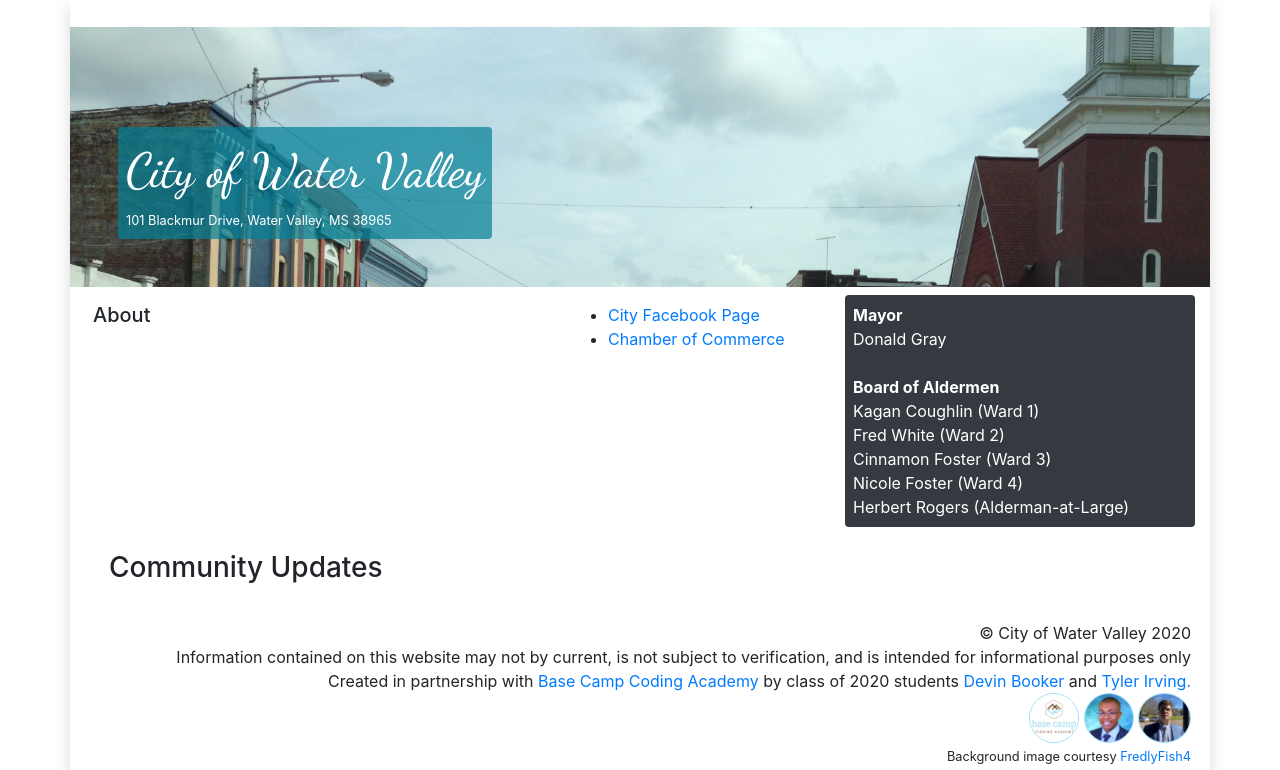
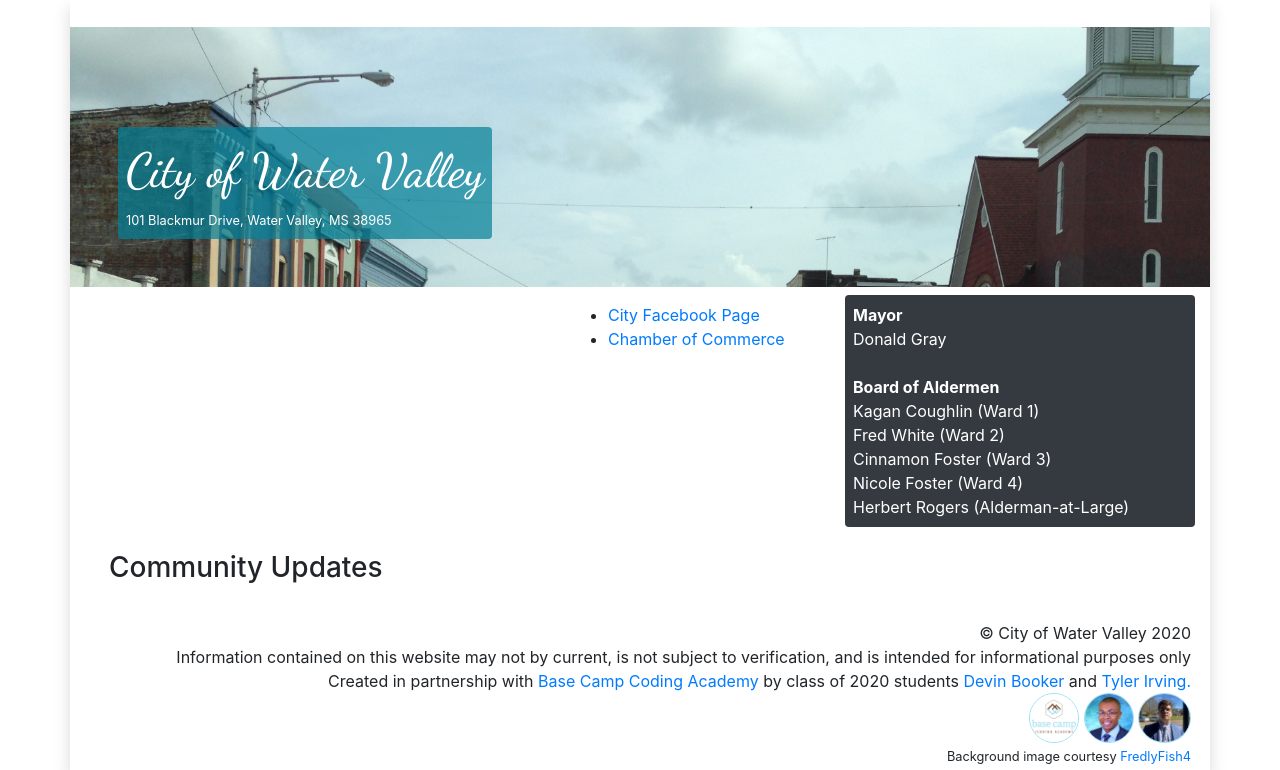
Before and after one commit to devinbooker616/WVWebsite, a Django app: page / in a window 1280 px wide. Shown: the part 61-831 px from the top of the page. Run offline with Django 3.2, Linux system fonts and the light colour scheme; data that the repository does not hold is empty; some libraries are stand-ins or nearby versions.

Commit message:
Removed the about label

```diff
--- a/WVWebsite/app/templates/home.html
+++ b/WVWebsite/app/templates/home.html
@@ -6,7 +6,6 @@
     <div class="row mt-2">
         <div class="col-md-5">
             <div class="p-2">
-                <h5>About</h5>
                     {% for about in abouts  %}
                         {{about.content|safe}}
                         {% if user.is_superuser %}
```
